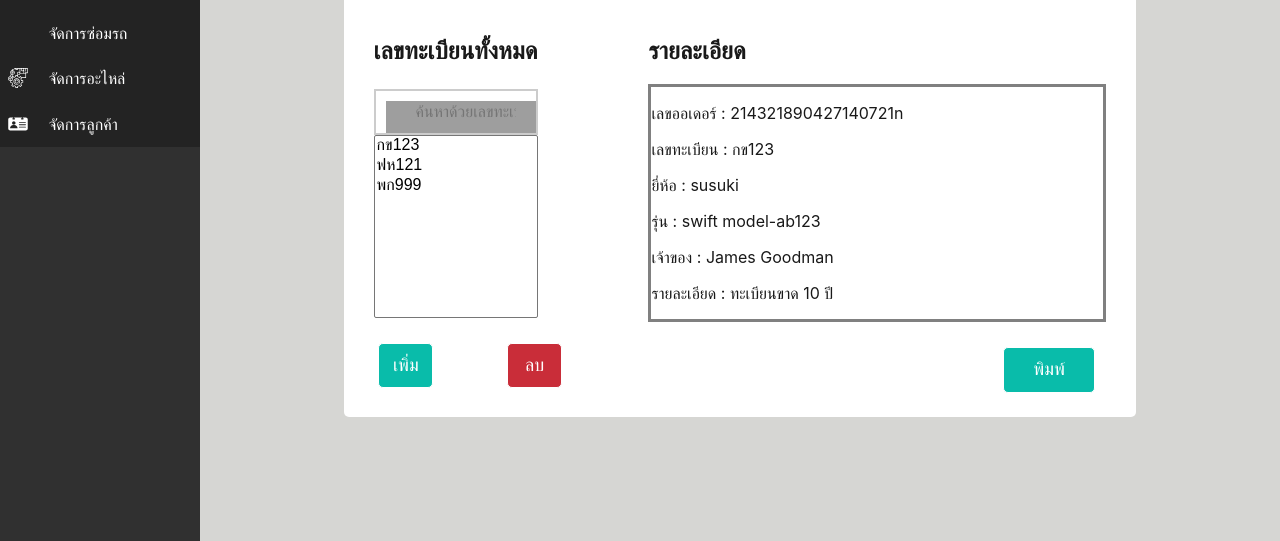
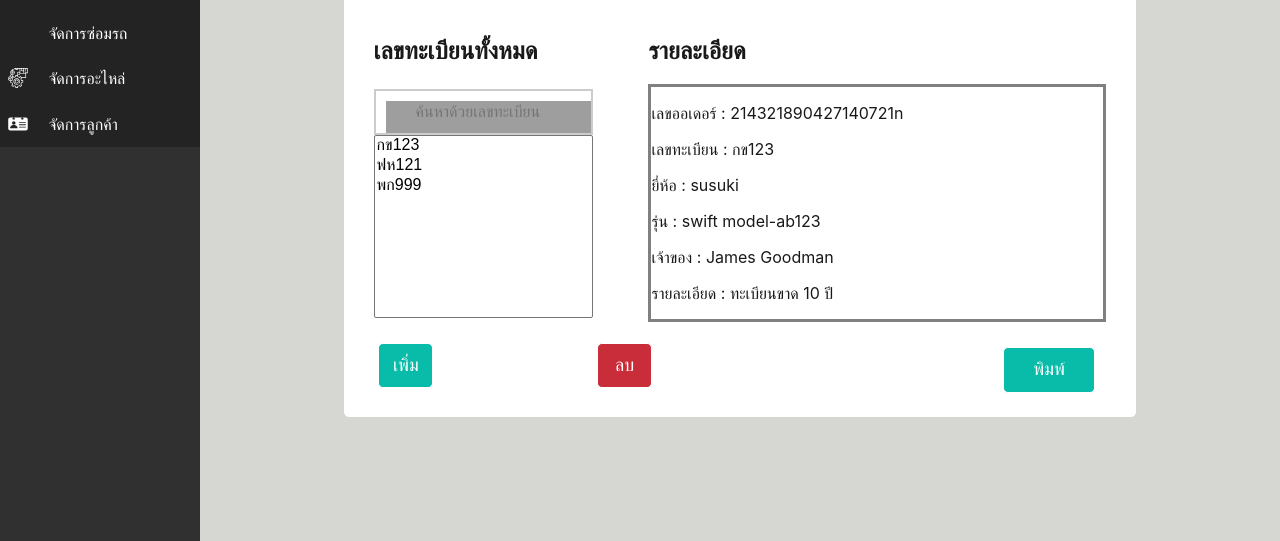
Before and after one commit to mikesmikey/autosale-retro, a plain HTML site: page client/plate_license.html in a window 1280 px wide. Shown: the part 259-800 px from the top of the page. Drawn offline with Linux system fonts and the light colour scheme; grey boxes are pictures that could not be loaded.

Commit message:
plate v3

```diff
--- a/client/plate_license.html
+++ b/client/plate_license.html
@@ -145,9 +145,9 @@
                         <div class="column is-3">
                             <div >
                                 <div>
-                                    <input class="input-icon-search width60" type="text" name="search"
+                                    <input class="input-icon-search width80" type="text" name="search"
                                         placeholder="ค้นหาด้วยเลขทะเบียน">
-                                    <select multiple size="9" class="selectPlate width60">
+                                    <select multiple size="9" class="selectPlate width80">
                                         <option value="กข123">กข123</option>
                                         <option value="ฟห121">ฟห121</option>
                                         <option value="พก999">พก999</option>
--- a/client/resources/css/custom.css
+++ b/client/resources/css/custom.css
@@ -101,5 +101,5 @@ div.border-gray{
     width: 80%;
 }
 .margin-left{
-    margin-left: 60px;
+    margin-left: 150px;
 }
```
